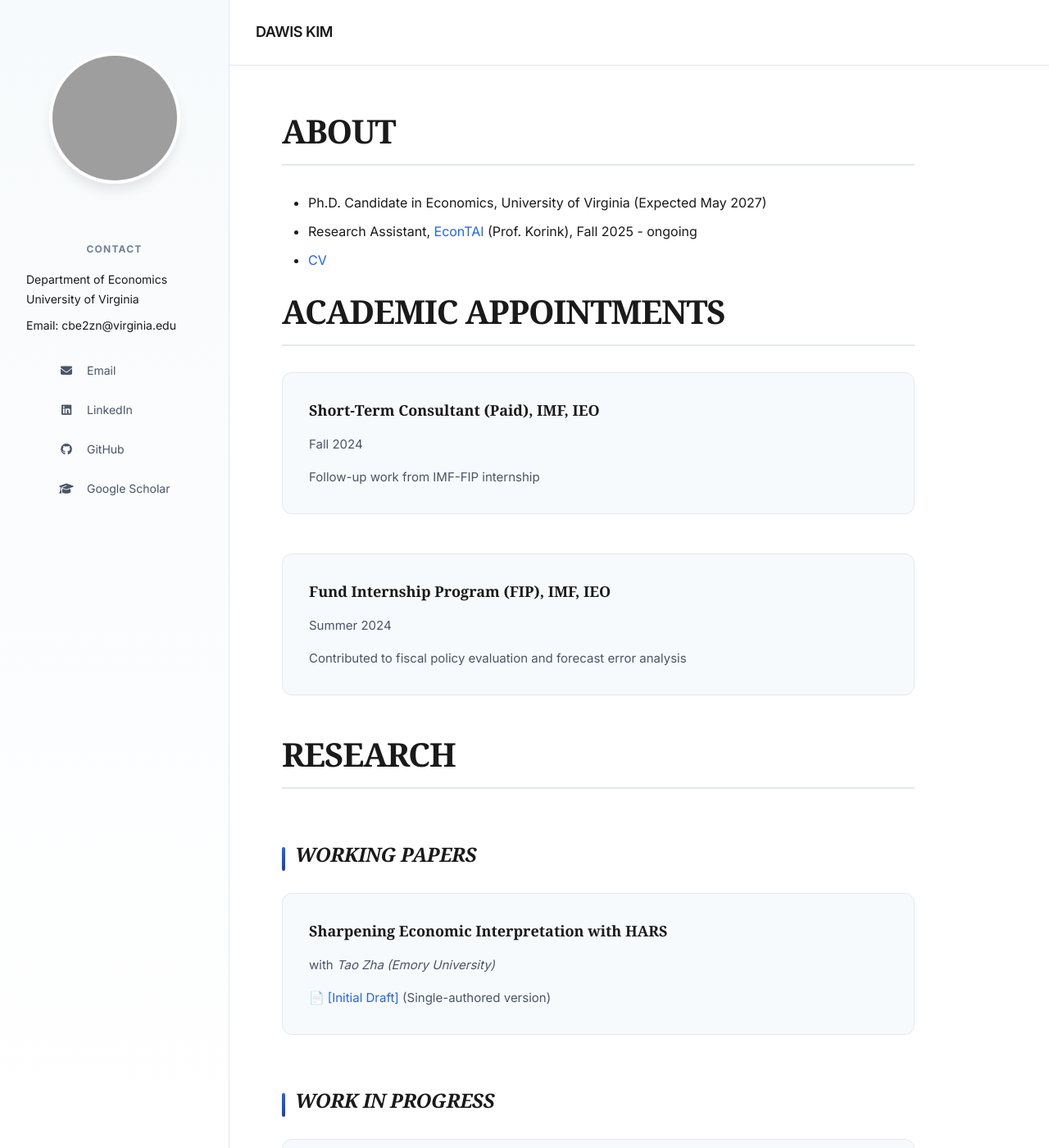
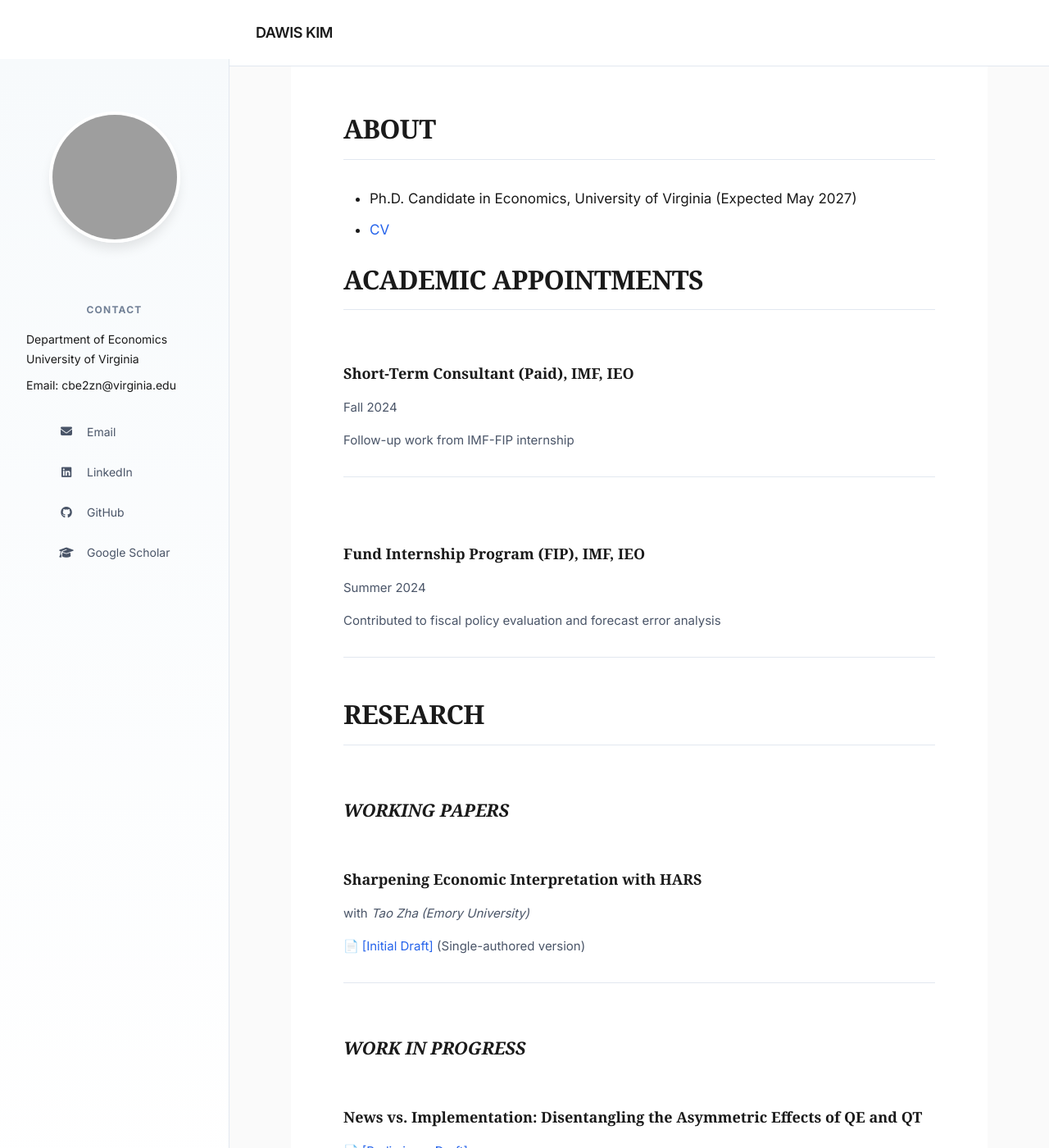
Before and after one commit to davidkim5707/website, a Jekyll site: the page built from index.md, in a window 1280 px wide and 1400 px high. Shown: the whole window at 82% size. Built offline with Jekyll 4.4.1, drawn with Linux system fonts in a browser that asks for light colours; some web fonts are replaced; grey boxes are pictures that could not be loaded.

Commit message:
Center layout and apply pbousquet.com inspired styling
Layout improvements:
- Center entire page with max-width: 1400px
- Change sidebar from fixed to sticky positioning
- Center masthead with transform: translateX(-50%)
- Adjust main content max-width to 850px with auto margins

Typography refinements:
- Increase base font size to 17px for better readability
- Reduce h1 size to 2rem with font-weight 600
- Reduce h2 size to 1.35rem, remove accent bar
- Improve line-height to 1.8 for body text

Visual polish:
- Change body background to #fafafa for subtle contrast
- Remove card backgrounds from research items
- Use simple border-bottom separators
- Add subtle hover animation (padding-left shift)
- Cleaner, more minimalist aesthetic

Content:
- Remove Research Assistant line from About section

🤖 Generated with [Claude Code](https://claude.com/claude-code)

Co-Authored-By: Claude <noreply@anthropic.com>

```diff
--- a/assets/css/style.css
+++ b/assets/css/style.css
@@ -74,10 +74,10 @@ html, body {
 
 body {
     font-family: var(--font-sans);
-    line-height: 1.7;
+    line-height: 1.8;
     color: var(--color-text-primary);
-    background-color: var(--color-bg-primary);
-    font-size: 16px;
+    background-color: #fafafa;
+    font-size: 17px;
     -webkit-font-smoothing: antialiased;
     -moz-osx-font-smoothing: grayscale;
 }
@@ -88,23 +88,27 @@ body {
 .masthead {
     position: fixed;
     top: 0;
-    left: 280px;
-    right: 0;
+    left: 50%;
+    transform: translateX(-50%);
+    width: 100%;
+    max-width: 1400px;
     background-color: rgba(255, 255, 255, 0.95);
     backdrop-filter: blur(10px);
     border-bottom: 1px solid var(--color-border);
     z-index: 100;
-    transition: transform var(--transition-base);
+    transition: all var(--transition-base);
+}
+
+.masthead.hidden {
+    transform: translateX(-50%) translateY(-100%);
 }
 
 .masthead-inner {
     padding: var(--space-lg) var(--space-xl);
+    margin-left: 280px;
     transition: all var(--transition-base);
 }
 
-.masthead.hidden {
-    transform: translateY(-100%);
-}
 
 .masthead a {
     color: var(--color-text-primary);
@@ -125,7 +129,8 @@ body {
 .page-wrapper {
     display: flex;
     min-height: 100vh;
-    margin-left: 280px;
+    max-width: 1400px;
+    margin: 0 auto;
     padding-top: 72px;
 }
 
@@ -136,9 +141,8 @@ body {
     width: 280px;
     background: linear-gradient(to bottom, var(--color-bg-secondary) 0%, var(--color-bg-primary) 100%);
     padding: var(--space-3xl) var(--space-xl);
-    position: fixed;
+    position: sticky;
     top: 0;
-    left: 0;
     height: 100vh;
     overflow-y: auto;
     flex-shrink: 0;
@@ -227,7 +231,8 @@ body {
     flex: 1;
     background-color: var(--color-bg-primary);
     padding: var(--space-3xl) var(--space-3xl) var(--space-2xl);
-    max-width: 900px;
+    max-width: 850px;
+    margin: 0 auto;
 }
 
 article {
@@ -239,38 +244,25 @@ article {
    =========================== */
 h1 {
     font-family: var(--font-serif);
-    font-size: 2.5rem;
-    line-height: 1.2;
+    font-size: 2rem;
+    line-height: 1.3;
     margin-bottom: var(--space-xl);
-    font-weight: 700;
+    font-weight: 600;
     color: var(--color-text-primary);
-    letter-spacing: -0.03em;
+    letter-spacing: -0.02em;
     padding-bottom: var(--space-md);
-    border-bottom: 2px solid var(--color-border);
+    border-bottom: 1px solid var(--color-border);
 }
 
 h2 {
     font-family: var(--font-serif);
-    font-size: 1.5rem;
-    line-height: 1.3;
+    font-size: 1.35rem;
+    line-height: 1.4;
     margin-top: var(--space-3xl);
-    margin-bottom: var(--space-xl);
+    margin-bottom: var(--space-lg);
     font-weight: 600;
     color: var(--color-text-primary);
-    letter-spacing: -0.02em;
-    position: relative;
-    padding-left: var(--space-md);
-}
-
-h2::before {
-    content: '';
-    position: absolute;
-    left: 0;
-    top: 0.3em;
-    width: 4px;
-    height: 1.2em;
-    background: linear-gradient(to bottom, var(--color-accent), var(--color-accent-hover));
-    border-radius: var(--radius-sm);
+    letter-spacing: -0.01em;
 }
 
 h3 {
@@ -346,17 +338,13 @@ li {
    =========================== */
 dl {
     margin-bottom: var(--space-2xl);
-    background-color: var(--color-bg-secondary);
-    padding: var(--space-xl);
-    border-radius: var(--radius-lg);
-    border: 1px solid var(--color-border);
+    padding: var(--space-xl) 0;
+    border-bottom: 1px solid var(--color-border);
     transition: all var(--transition-base);
 }
 
 dl:hover {
-    box-shadow: var(--shadow-md);
-    border-color: var(--color-accent-light);
-    transform: translateY(-2px);
+    padding-left: var(--space-md);
 }
 
 dt {
@@ -540,17 +528,13 @@ hr {
 
 /* Large Tablet */
 @media (max-width: 1200px) {
-    .page-wrapper {
-        margin-left: 260px;
-    }
-
     .sidebar {
         width: 260px;
         padding: var(--space-2xl) var(--space-lg);
     }
 
-    .masthead {
-        left: 260px;
+    .masthead-inner {
+        margin-left: 260px;
     }
 
     .main-content {
@@ -560,17 +544,13 @@ hr {
 
 /* Tablet */
 @media (max-width: 1024px) {
-    .page-wrapper {
-        margin-left: 240px;
-    }
-
     .sidebar {
         width: 240px;
         padding: var(--space-xl) var(--space-md);
     }
 
-    .masthead {
-        left: 240px;
+    .masthead-inner {
+        margin-left: 240px;
     }
 
     .author-avatar {
@@ -595,15 +575,20 @@ hr {
 
     .masthead {
         left: 0;
+        transform: none;
+    }
+
+    .masthead.hidden {
+        transform: translateY(-100%);
     }
 
     .masthead-inner {
+        margin-left: 0;
         padding: var(--space-md) var(--space-lg);
     }
 
     .page-wrapper {
         flex-direction: column;
-        margin-left: 0;
         padding-top: 0;
     }
 
--- a/index.md
+++ b/index.md
@@ -6,7 +6,6 @@ title: About
 # ABOUT
 
 - Ph.D. Candidate in Economics, University of Virginia (Expected May 2027)
-- Research Assistant, [EconTAI](https://www.econtai.org/) (Prof. Korink), Fall 2025 - ongoing
 - [CV](https://www.dropbox.com/scl/fi/c4uq7ef84mt263tydrm8i/Dawis_Kim_CV.pdf?rlkey=i1wwnm8q14e2rxq02g4kyxkgn&st=96sv37r7&raw=1)
 
 # ACADEMIC APPOINTMENTS
```
